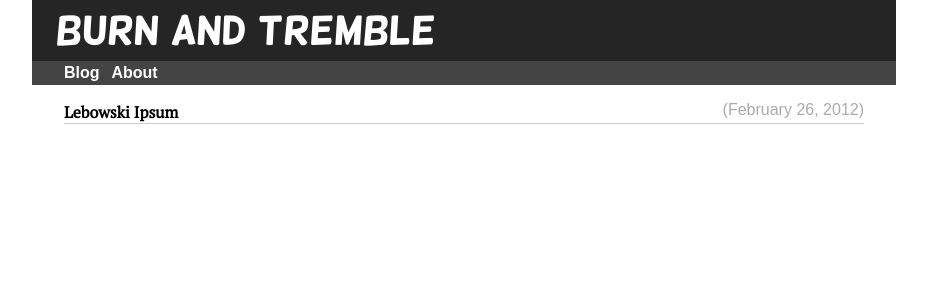
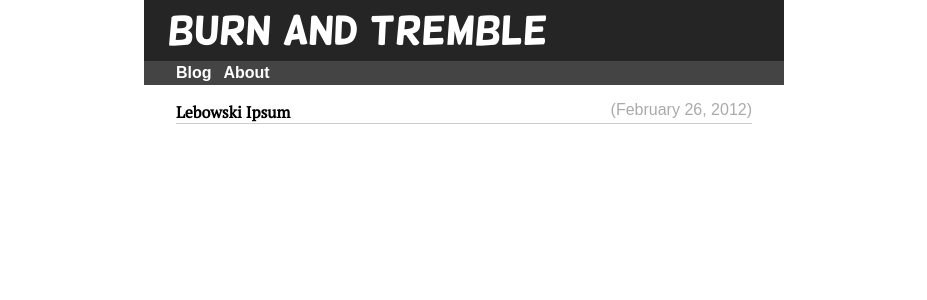
Before and after one commit to hermannloose/hermannloose.github.com, a Jekyll site: the page built from index.html, in a window 1280 px wide. Shown: the top 300 px of the page, without its empty margins (176-1103 px from the left). Built offline with Jekyll 4.4.1, drawn with Linux system fonts in a browser that asks for light colours; some web fonts are replaced.

Commit message:
Set horizontal margins to "auto" for body element.
This hopefully results in a more sensible layout on small screens.

```diff
--- a/css/style.css
+++ b/css/style.css
@@ -13,8 +13,8 @@ body {
   font-family: "PT Serif", serif;
   font-size: 12pt;
 
-  margin: 0em;
-  padding: 0em 13em;
+  max-width: 40em;
+  margin: 0em auto;
 }
 
 #blogtitle {
```
